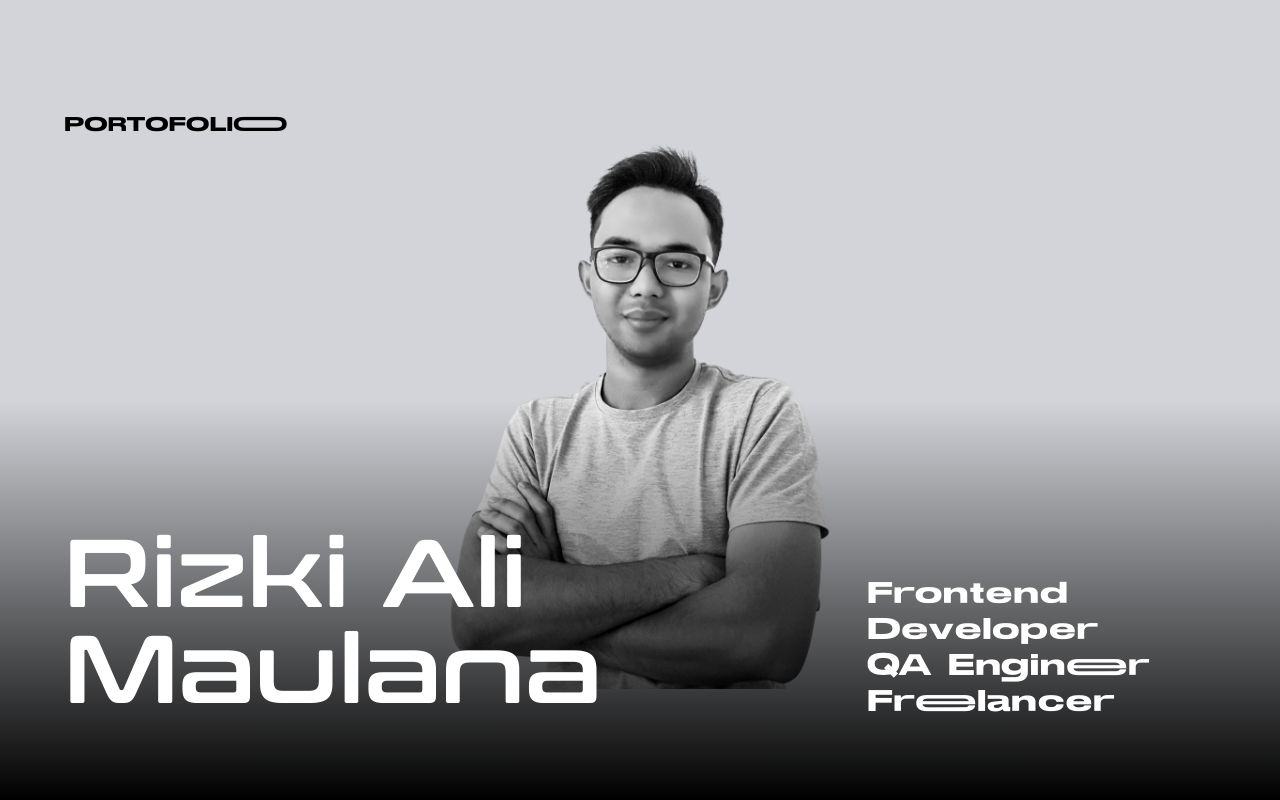
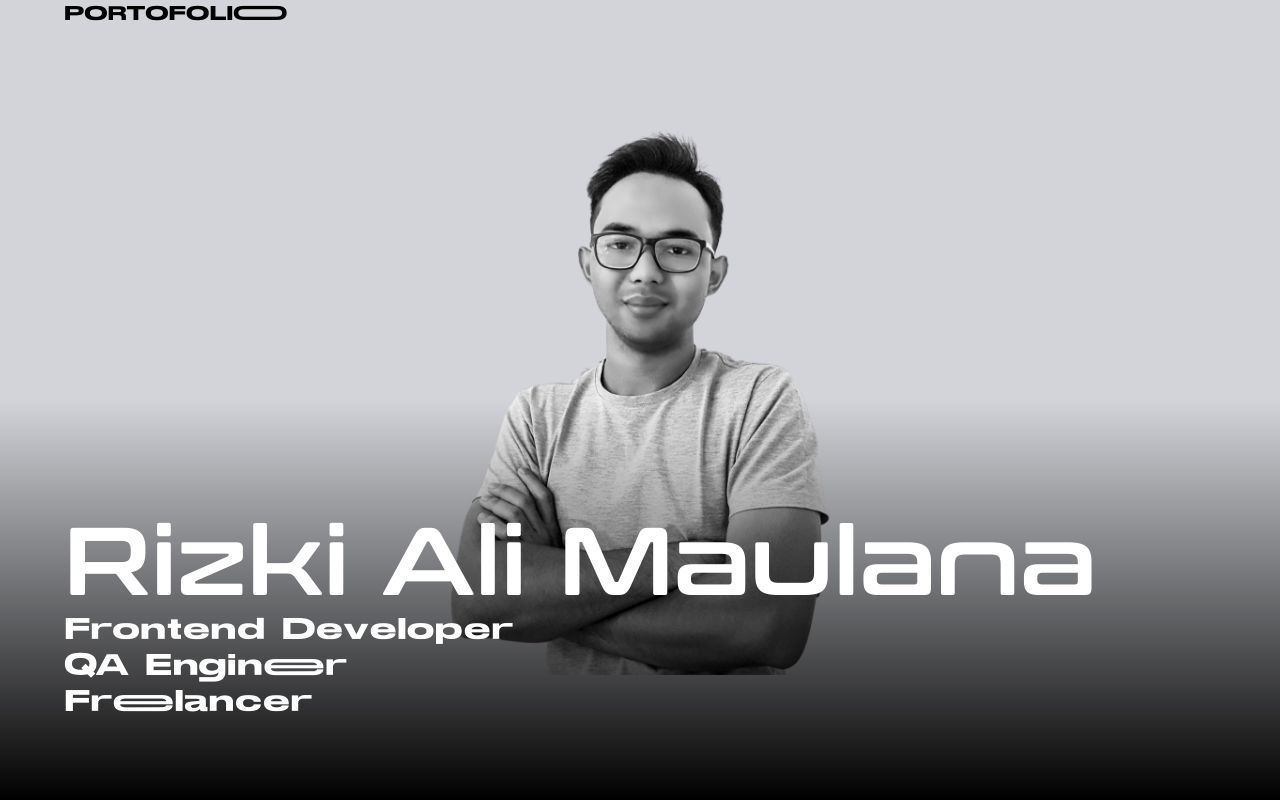
Before and after one commit to rizkialimaulana/portofolio, a Next.js app: page / in a window 1280 px wide. Shown: the top 800 px of the page. Built offline with nearby package versions, Linux system fonts and the light colour scheme; what tailwindcss-text-fill-stroke would draw is missing.

Commit message:
Fix fade

```diff
--- a/components/Header.tsx
+++ b/components/Header.tsx
@@ -6,8 +6,7 @@ type Props = {}
 
 const Header = (props: Props) => {
   return (
-    <div className='h-screen flex flex-col bg-gray-500/30 bg-fixed items-center overflow-hidden justify-center'>
-      <h1 className='font-Stretch text-left w-full px-8 md:px-16 text-xl'>PORTOFOLIOO</h1>
+    <div className="h-screen flex flex-col bg-gray-500/30 bg-fixed items-center overflow-hidden justify-center">
       <Image
         src="/profile-removebg.png"
         alt=""
@@ -15,7 +14,11 @@ const Header = (props: Props) => {
         height={300}
         className="relative w-[25rem] h-auto"
       />
-      <div className="absolute z-10 flex h-full items-end justify-between w-full px-8 md:px-16 pb-20">
+      <div className="w-full h-full absolute z-10 flex flex-col justify-between">
+        <h1 className="font-Stretch text-left px-8 md:px-16 text-xl">
+          PORTOFOLIOO
+        </h1>
+        <div className="items-end justify-between px-8 md:px-16 pb-20">
           <h1 className="text-4xl md:text-8xl font-Conthrax text-white">
             Rizki Ali Maulana
           </h1>
@@ -25,7 +28,8 @@ const Header = (props: Props) => {
             <span>Freelancer</span>
           </div>
         </div>
-      <div className="h-full w-full absolute z-1 bg-gradient-to-b from-transparent via-transparent to-black" />
+      </div>
+      <div className="h-screen w-full absolute z-1 bg-gradient-to-b from-transparent via-transparent to-black" />
     </div>
   );
 }
```
Lines whose indentation alone changed are shown as unchanged.
